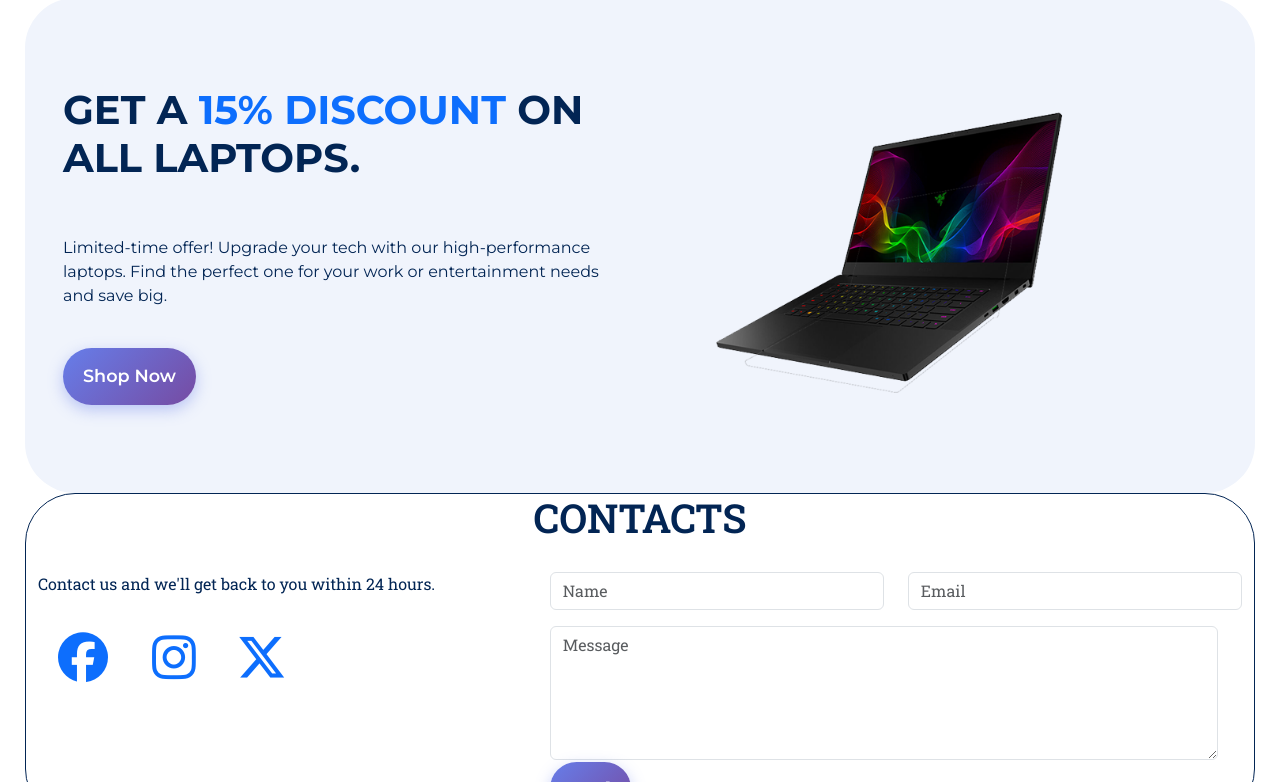
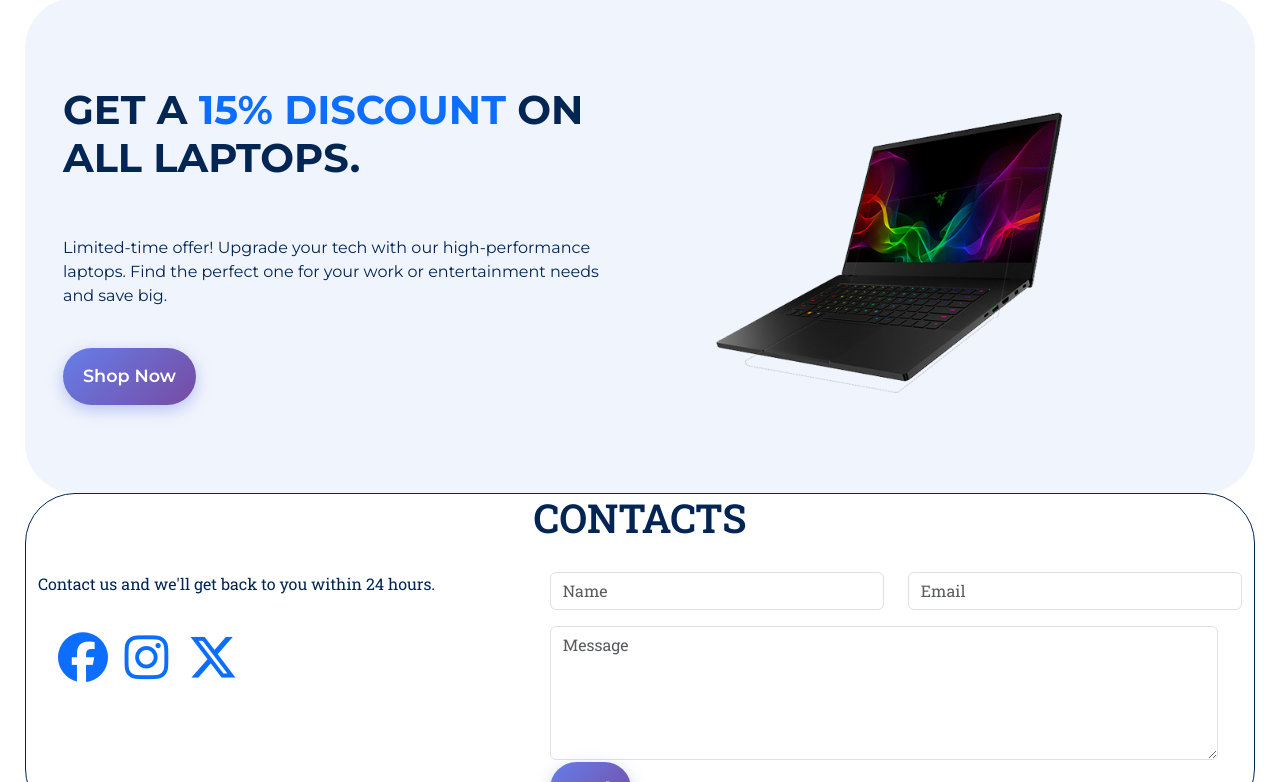
Before and after one commit to bhonemyat1076-ui/bhonemyat-websites, a plain HTML site: page index.html in a window 1280 px wide. Shown: the part 2018-2800 px from the top of the page. Drawn offline with Linux system fonts and the light colour scheme.

Commit message:
index.html

```diff
--- a/index.html
+++ b/index.html
@@ -6,7 +6,7 @@
     <meta name="viewport" content="width=device-width, initial-scale=1.0">
     <title>Assignment Project</title>
     <link rel="stylesheet" href="bootstrap.min.css">
-    <link rel="stylesheet" href="all.min.css">
+    <link rel="stylesheet" href="https://cdnjs.cloudflare.com/ajax/libs/font-awesome/7.0.1/css/all.min.css">
     <link rel="preconnect" href="https://fonts.googleapis.com">
     <link rel="preconnect" href="https://fonts.gstatic.com" crossorigin>
     <link href="https://fonts.googleapis.com/css2?family=Montserrat:ital,
```
